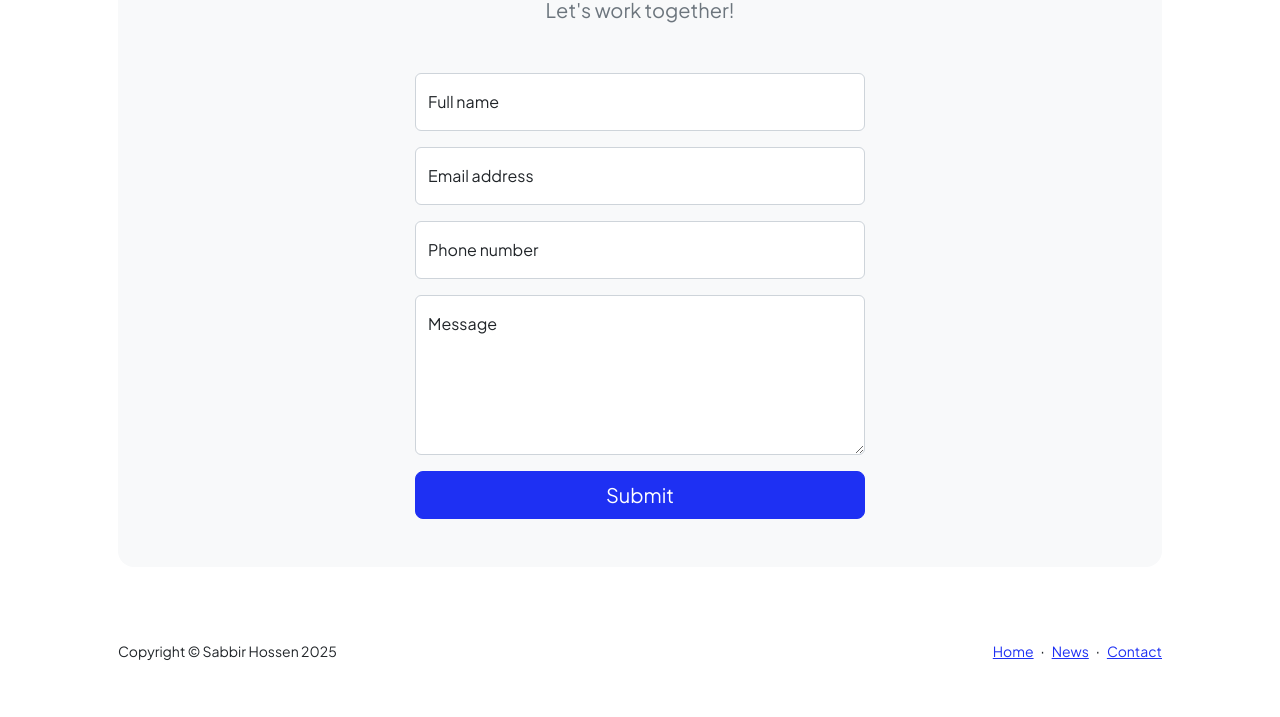
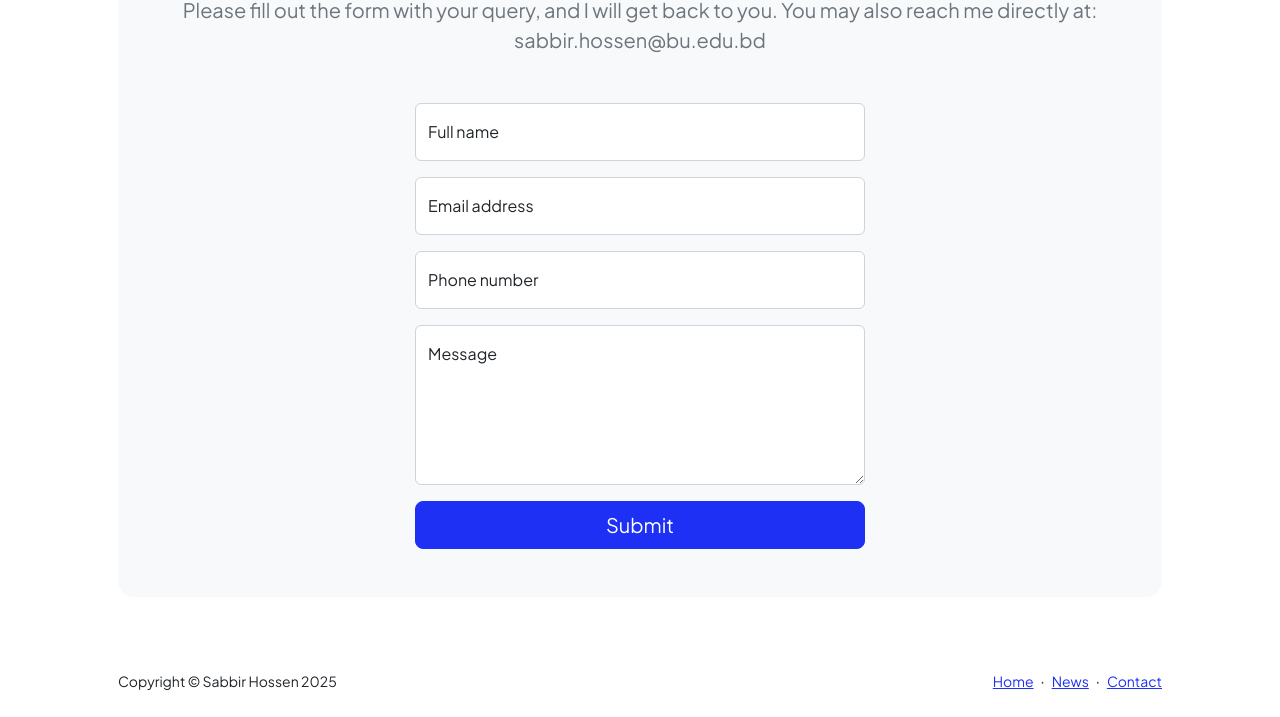
Before and after one commit to hossen-sabbir/hossen-sabbir.github.io, a plain HTML site: page contact/index.html in a window 1280 px wide. Shown: the part 303-1020 px from the top of the page. Before the commit the page ends 990 px from the top, so only its background shows below. Drawn offline with nearby package versions, Linux system fonts and the light colour scheme; files whose address does not match are found by name.

Commit message:
Update index.html

```diff
--- a/contact/index.html
+++ b/contact/index.html
@@ -51,7 +51,7 @@
         <div class="text-center mb-5">
             <div class="feature bg-primary bg-gradient-primary-to-secondary text-white rounded-3 mb-3"><i class="bi bi-envelope"></i></div>
             <h1 class="fw-bolder">Get in touch</h1>
-            <p class="lead fw-normal text-muted mb-0">Let's work together!</p>
+            <p class="lead fw-normal text-muted mb-0; style=text-align: justify">Please fill out the form with your query, and I will get back to you. You may also reach me directly at: sabbir.hossen@bu.edu.bd</p>
         </div>
         <div class="row gx-5 justify-content-center">
             <div class="col-lg-8 col-xl-6">
```
